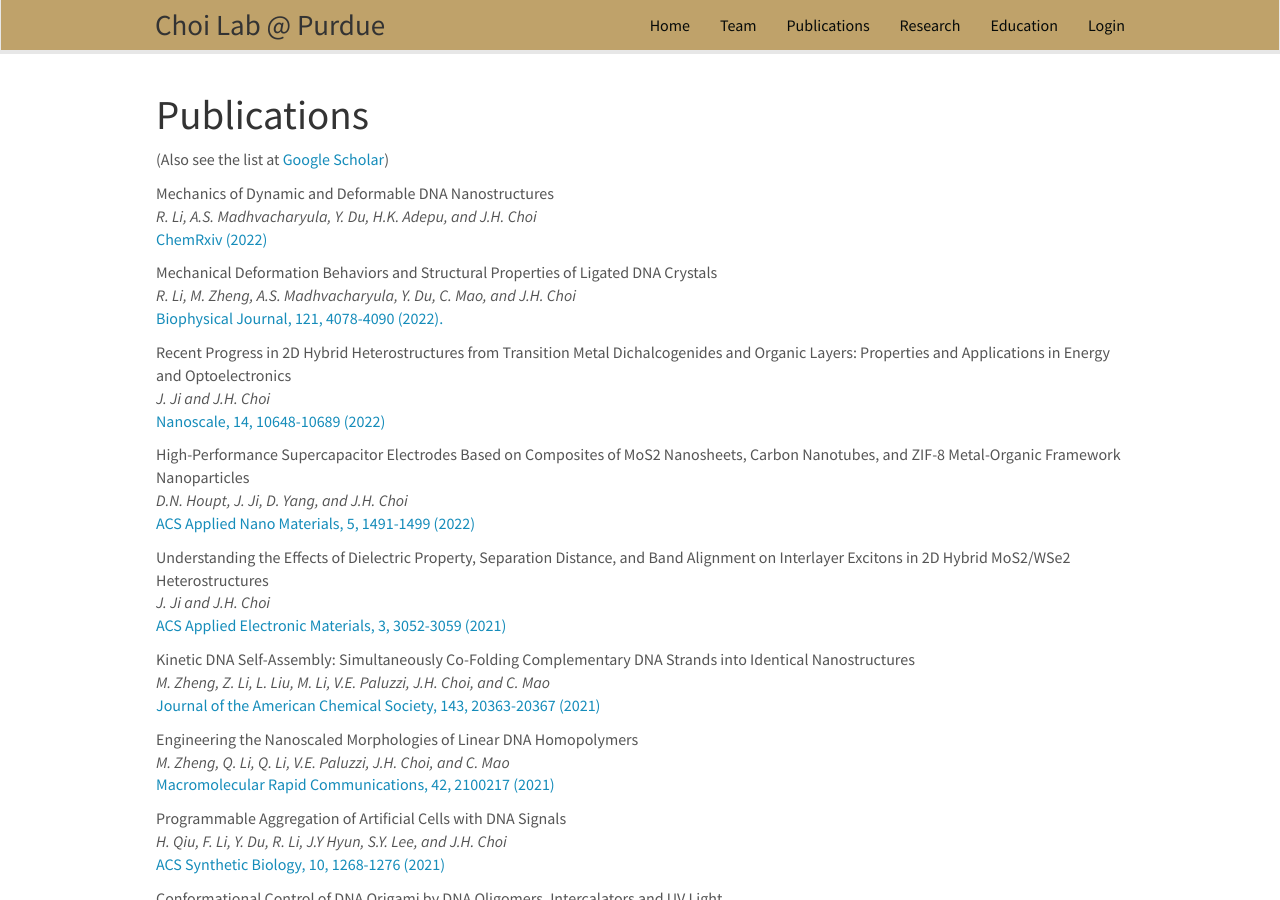
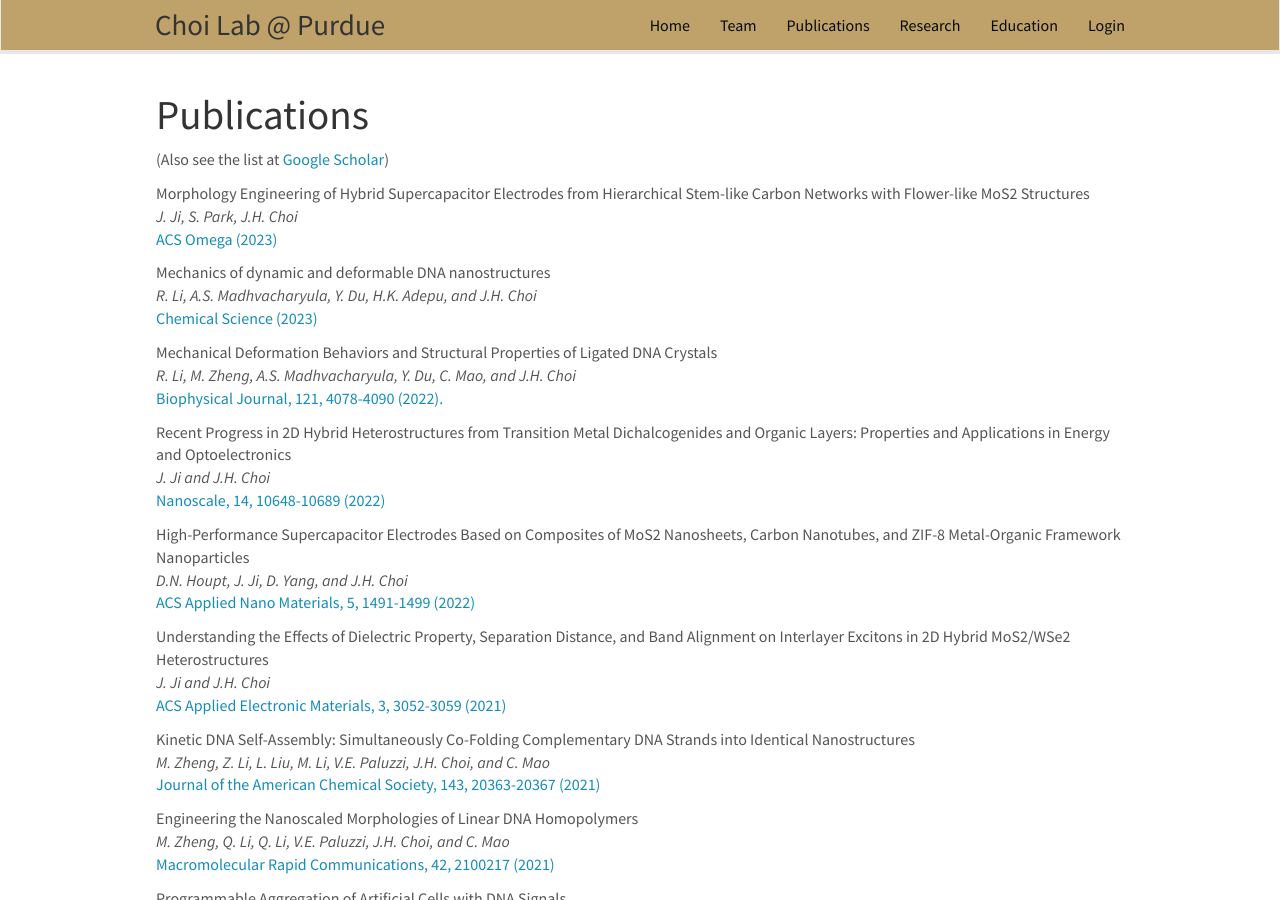
Before and after one commit to choidnalab/choidnalab.github.io, a Jekyll site: the page built from _pages/publications.md, in a window 1280 px wide and 900 px high. Built offline with Jekyll 4.4.1, drawn with Linux system fonts in a browser that asks for light colours; nearby versions of some CDN libraries.

Commit message:
Update publist.yml

```diff
--- a/_data/publist.yml
+++ b/_data/publist.yml
@@ -1,12 +1,23 @@
-- title: "Mechanics of Dynamic and Deformable DNA Nanostructures"
+- title: "Morphology Engineering of Hybrid Supercapacitor Electrodes from Hierarchical Stem-like Carbon Networks with Flower-like MoS2 Structures"
+  image: Conformation.png
+  description:
+  authors: J. Ji, S. Park, J.H. Choi
+  link:
+    url: https://doi.org/10.1021/acsaem.3c01858
+    display: ACS Omega (2023)
+  highlight: 0
+  news2:
+
+- title: "Mechanics of dynamic and deformable DNA nanostructures"
   image: Conformation.png
   description:
   authors: R. Li, A.S. Madhvacharyula, Y. Du, H.K. Adepu, and J.H. Choi
   link:
-    url: https://chemrxiv.org/engage/chemrxiv/article-details/6360d8ceac45c7c838a07f63
-    display: ChemRxiv (2022)
+    url: https://doi.org/10.1039/D3SC01793A 8
+    display: Chemical Science (2023)
   highlight: 0
   news2:
+
 
 - title: "Mechanical Deformation Behaviors and Structural Properties of Ligated DNA Crystals"
   image: Conformation.png
```
